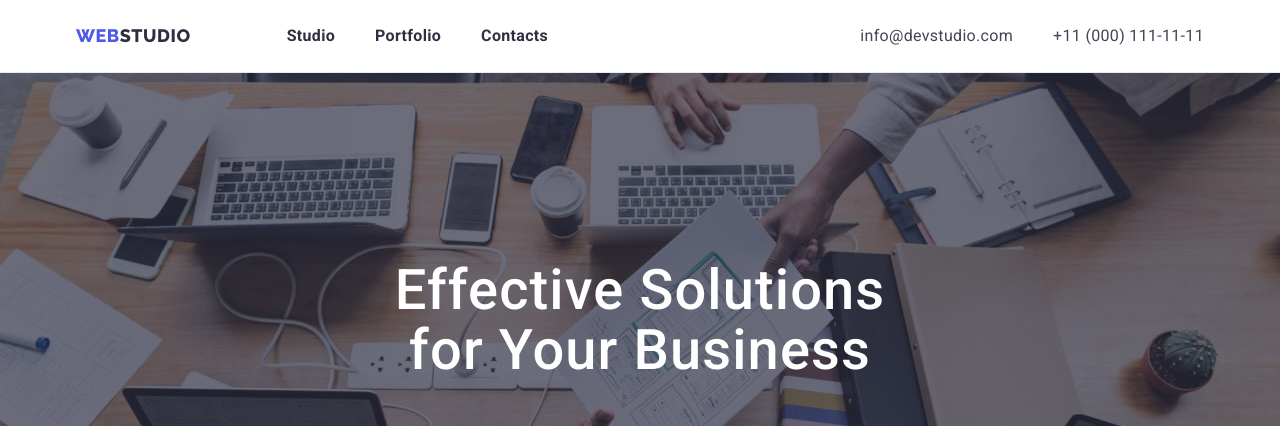
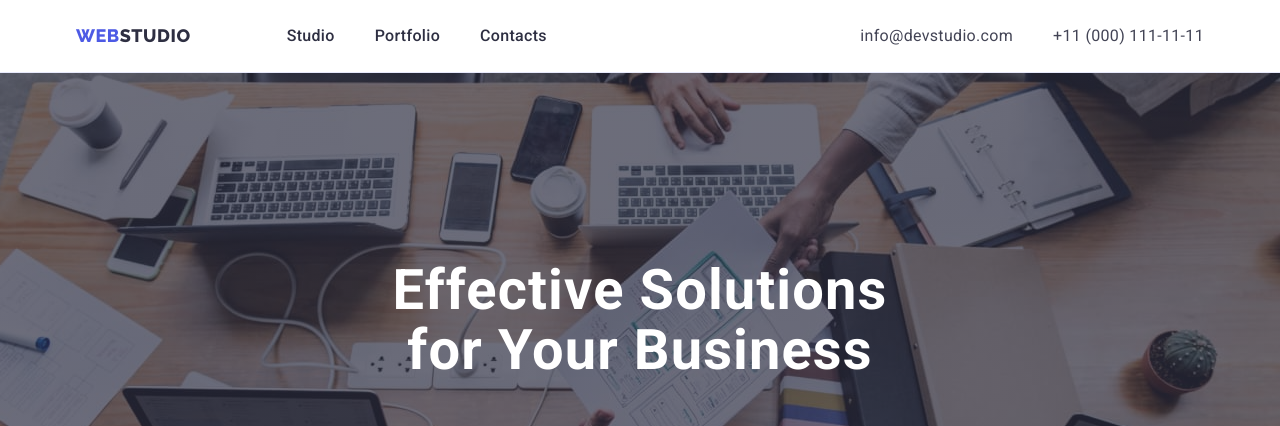
Before and after one commit to GaluzaAndriy/goit-markup-hw-05, a plain HTML site: page index.html in a window 1280 px wide. Shown: the top 426 px of the page. Drawn offline with nearby package versions, Linux system fonts and the light colour scheme.

Commit message:
Update styles.css

```diff
--- a/css/styles.css
+++ b/css/styles.css
@@ -119,7 +119,7 @@ body {
   padding-bottom: 24px;
   padding-left: 20px;
 
-  font-weight: 700;
+  font-weight: var(--main-font-weigth);
   font-size: var(--main-font-size);
   line-height: 1.5;
   letter-spacing: var(--main-letter-spacing);
@@ -187,10 +187,10 @@ body {
 .hero-title {
   margin-left: auto;
   margin-right: auto;
-  width: 494px;
+  width: 496px;
   height: 120px;
   margin-bottom: 48px;
-  font-weight: var(--main-font-weigth);
+  font-weight: 700;
   font-size: 56px;
   line-height: 1.07;
   letter-spacing: var(--main-letter-spacing);
```
